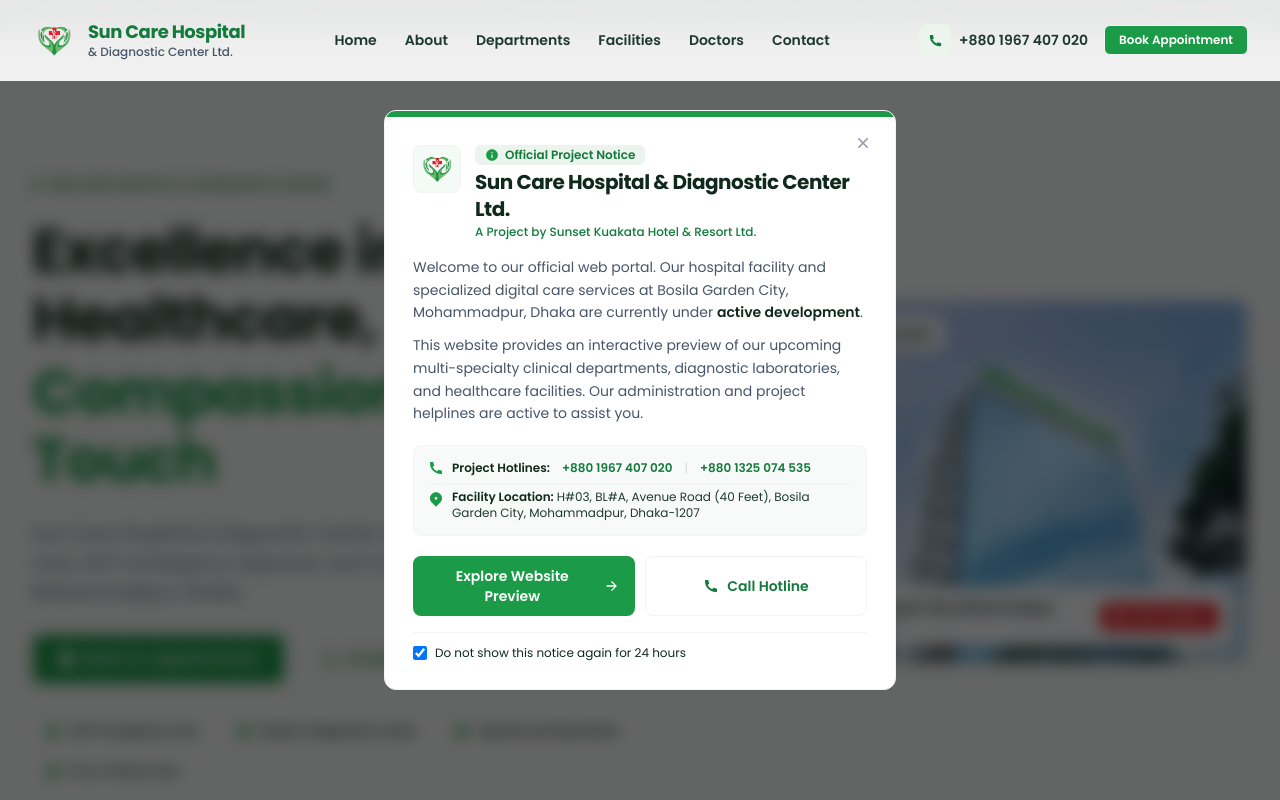
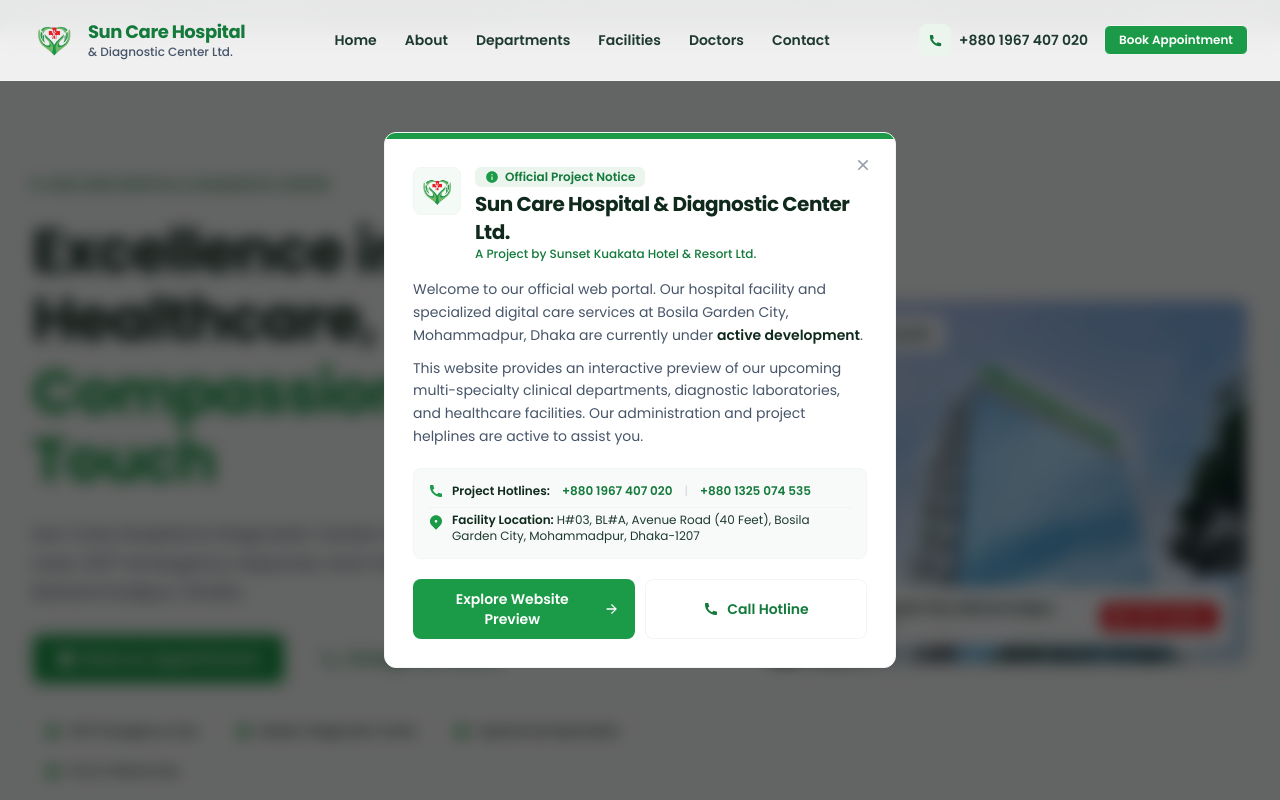
Before and after one commit to sunsetgroupbd/suncarehospital, a Next.js app in the folder frontend/: page / in a window 1280 px wide. Shown: the top 800 px of the page. Built offline with nearby package versions, Linux system fonts and the light colour scheme.

Commit message:
feat: show development notice modal on every page refresh

```diff
--- a/frontend/components/ui/DevelopmentNoticeModal.tsx
+++ b/frontend/components/ui/DevelopmentNoticeModal.tsx
@@ -1,51 +1,35 @@
 "use client";
 // components/ui/DevelopmentNoticeModal.tsx
 // Professional notice popup informing visitors that the hospital and web portal are under active development.
+// Appears on every refresh / page load as requested.
 
 import { useState, useEffect, useCallback } from "react";
 import Image from "next/image";
 import { RiCloseLine, RiPhoneFill, RiMapPin2Fill, RiInformationFill, RiArrowRightLine } from "react-icons/ri";
 import { CONTACT, ADDRESS, SITE } from "@/lib/constants";
 
-const STORAGE_KEY = "suncare_dev_notice_dismissed";
-const DISMISS_DURATION_MS = 24 * 60 * 60 * 1000; // 24 hours
-
 export default function DevelopmentNoticeModal() {
   const [isOpen, setIsOpen] = useState(false);
-  const [dontShowAgain, setDontShowAgain] = useState(true);
 
-  // Check if notice was recently dismissed
+  // Show modal on every fresh page load / refresh
   useEffect(() => {
+    // Clear any previous dismiss flags
     try {
-      const dismissedAt = localStorage.getItem(STORAGE_KEY);
-      if (dismissedAt) {
-        const timeElapsed = Date.now() - parseInt(dismissedAt, 10);
-        if (timeElapsed < DISMISS_DURATION_MS) {
-          return; // Do not show if dismissed within 24 hours
-        }
-      }
+      localStorage.removeItem("suncare_dev_notice_dismissed");
     } catch {
-      // Storage access blocked or unavailable
+      // Ignore storage errors
     }
 
-    // Brief delay so page settles before modal appears smoothly
     const timer = setTimeout(() => {
       setIsOpen(true);
-    }, 600);
+    }, 400);
 
     return () => clearTimeout(timer);
   }, []);
 
   const handleClose = useCallback(() => {
     setIsOpen(false);
-    if (dontShowAgain) {
-      try {
-        localStorage.setItem(STORAGE_KEY, Date.now().toString());
-      } catch {
-        // Ignore storage errors
-      }
-    }
-  }, [dontShowAgain]);
+  }, []);
 
   // Handle ESC key press
   useEffect(() => {
@@ -88,7 +72,7 @@
           type="button"
           onClick={handleClose}
           aria-label="Close notice"
-          className="absolute top-4 right-4 p-1.5 text-gray-400 hover:text-ink-900 rounded-lg hover:bg-gray-100 transition-colors focus:outline-none focus:ring-2 focus:ring-brand-green-500"
+          className="absolute top-4 right-4 p-1.5 text-gray-400 hover:text-ink-900 rounded-lg hover:bg-gray-100 transition-colors focus:outline-none focus:ring-2 focus:ring-brand-green-500 cursor-pointer"
         >
           <RiCloseLine className="w-5 h-5" />
         </button>
@@ -166,7 +150,7 @@
           </div>
 
           {/* Action Buttons */}
-          <div className="grid grid-cols-1 sm:grid-cols-2 gap-2.5 mb-4">
+          <div className="grid grid-cols-1 sm:grid-cols-2 gap-2.5">
             <button
               type="button"
               onClick={handleClose}
@@ -184,19 +168,6 @@
               <span>Call Hotline</span>
             </a>
           </div>
-
-          {/* Do not show again checkbox */}
-          <div className="flex items-center justify-between pt-3 border-t border-gray-100 text-xs text-ink-500">
-            <label className="flex items-center gap-2 cursor-pointer select-none">
-              <input
-                type="checkbox"
-                checked={dontShowAgain}
-                onChange={(e) => setDontShowAgain(e.target.checked)}
-                className="w-3.5 h-3.5 text-brand-green-600 rounded border-gray-300 focus:ring-brand-green-500 cursor-pointer"
-              />
-              <span>Do not show this notice again for 24 hours</span>
-            </label>
-          </div>
         </div>
       </div>
     </div>
```
